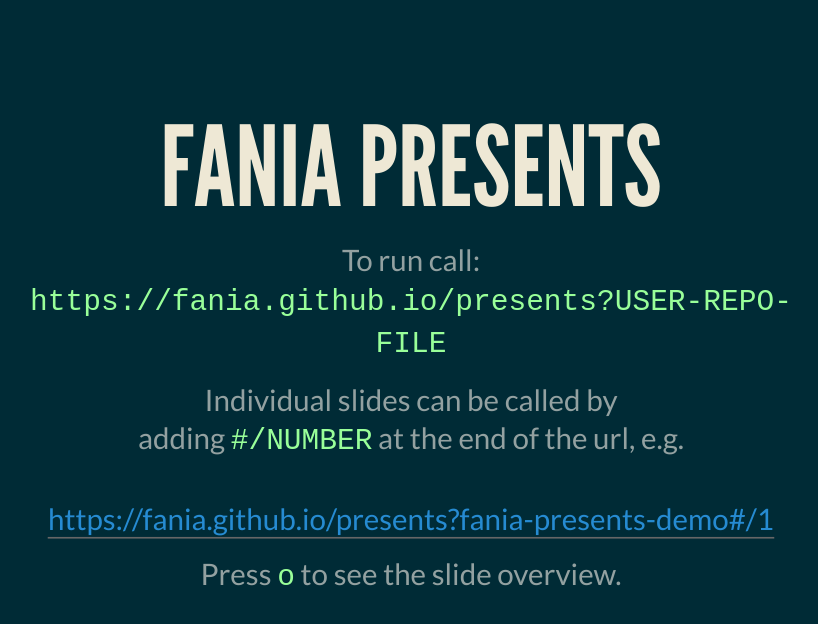
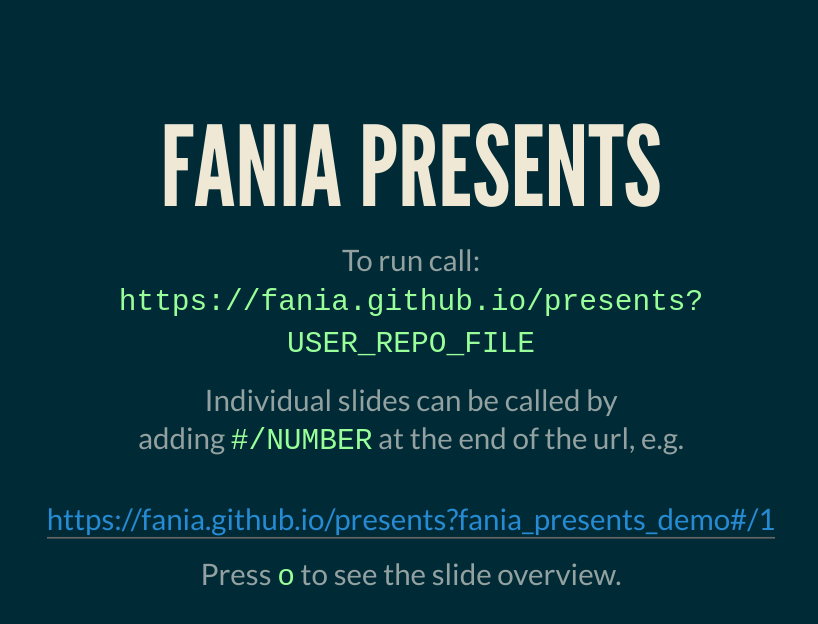
Before and after one commit to ggstuart/presents, a plain HTML site: page index.html in a window 1280 px wide. Shown: the whole page, without its empty margins (229-1047 px from the left). Drawn offline with Linux system fonts and the light colour scheme.

Commit message:
change urls to underscore

```diff
--- a/index.html
+++ b/index.html
@@ -31,12 +31,12 @@
 				<h1>Fania presents</h1>
         <p>
         To run call: <br>
-        <code>https://fania.github.io/presents?USER-REPO-FILE</code>
+        <code>https://fania.github.io/presents?USER_REPO_FILE</code>
         </p>
         <p>
         Individual slides can be called by<br>
         adding <code>#/NUMBER</code> at the end of the url, e.g.<br><br>
-        <a href="https://fania.github.io/presents?fania-presents-demo#/1">https://fania.github.io/presents?fania-presents-demo#/1</a>
+        <a href="https://fania.github.io/presents?fania_presents_demo#/1">https://fania.github.io/presents?fania_presents_demo#/1</a>
         </p>
         <p>Press <code>o</code> to see the slide overview.</p>
 			</div>
--- a/js/script.js
+++ b/js/script.js
@@ -2,7 +2,7 @@
 const queryString = location.search;
 console.log(queryString);
 
-const regex = /(?<user>[\w]+)-(?<repo>[\S]+)-(?<file>[\S]+)/g;
+const regex = /(?<user>[\w]+)_(?<repo>[\S]+)_(?<file>[\S]+)/g;
 const match = regex.exec(queryString);
 console.log(match.groups);
 
```
